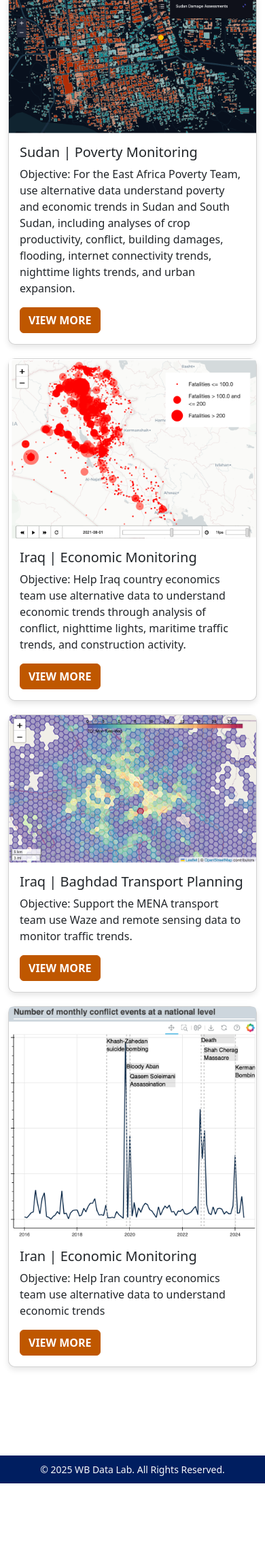
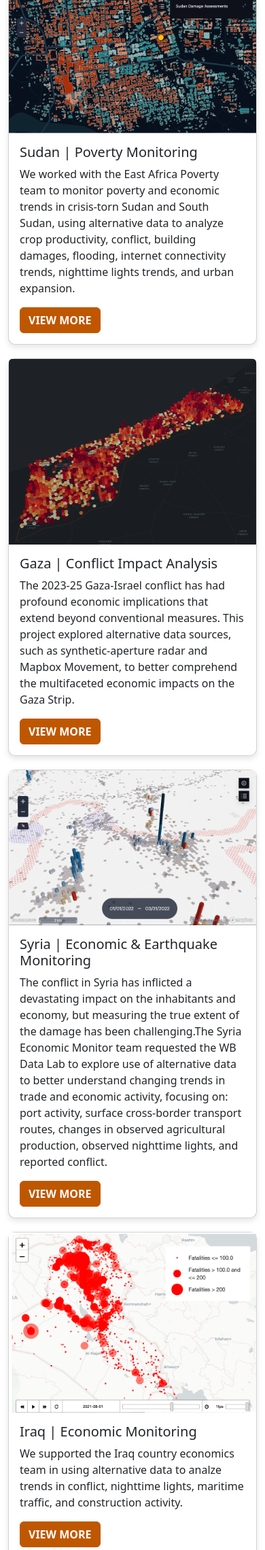
Before and after one commit to datapartnership/projects, a Flask app: page / in a window 390 px wide. Shown: the part 934-3214 px from the top of the page at 68% size. Before the commit the page ends 3116 px from the top, so only its background shows below. Run offline with Flask 3, Linux system fonts and the light colour scheme.

Commit message:
Updated Projects

```diff
--- a/static/styles.css
+++ b/static/styles.css
@@ -130,28 +130,42 @@ footer a:hover {
   margin-bottom: 50px; /* Adjust space as needed */
 }
 
-/* ✅ NEW: True Masonry Layout with Left-to-Right Ordering */
+/* ✅ True Masonry Grid */
 .masonry-grid {
-  display: flex;
-  flex-wrap: wrap;
-  gap: 20px; /* Space between items */
-  justify-content: flex-start; /* Ensures left-to-right order */
+  column-count: 3; /* 3 columns on large screens */
+  column-gap: 20px; /* Space between columns */
+  width: 100%;
 }
 
-/* ✅ Cards Adjust to Content & Stay in Order */
+/* ✅ Ensure Cards Fit in Columns */
 .masonry-item {
-  width: calc(33.333% - 20px); /* Three columns layout */
+  display: inline-block; /* Ensures cards align correctly */
+  width: 100%; /* Allows automatic width */
+  margin-bottom: 20px; /* Space between rows */
 }
 
-/* Cards in Masonry */
+/* ✅ Fix Card Styling */
 .masonry-item .card {
-  display: flex;
-  flex-direction: column;
+  display: inline-block;
   width: 100%;
-  break-inside: avoid; /* Prevents cards from breaking across rows */
+  break-inside: avoid; /* Prevents cards from breaking across columns */
   border-radius: 10px;
   box-shadow: 0 4px 8px rgba(0, 0, 0, 0.1);
 }
+
+/* ✅ Responsive Adjustments */
+@media (max-width: 992px) {
+  .masonry-grid {
+      column-count: 2; /* 2 columns on tablets */
+  }
+}
+
+@media (max-width: 768px) {
+  .masonry-grid {
+      column-count: 1; /* 1 column on mobile */
+  }
+}
+
 
 /* ✅ Responsive Adjustments */
 @media (max-width: 992px) {
--- a/uploads/projects.csv
+++ b/uploads/projects.csv
@@ -1,5 +1,21 @@
 project-title,description,web-book-link,image-link
-Sudan | Poverty Monitoring,"Objective: For the East Africa Poverty Team, use alternative data understand poverty and economic trends in Sudan and South Sudan, including analyses of crop productivity, conflict, building damages, flooding, internet connectivity trends, nighttime lights trends, and urban expansion.",https://worldbank.github.io/sudan-poverty-monitoring,static/images/sudan.png
-Iraq | Economic Monitoring,"Objective: Help Iraq country economics team use alternative data to understand economic trends through analysis of conflict, nighttime lights, maritime traffic trends, and construction activity. ",https://worldbank.github.io/iraq-economic-monitoring/,static/images/iraq.png
-Iraq | Baghdad Transport Planning,Objective: Support the MENA transport team use Waze and remote sensing data to monitor traffic trends. ,https://worldbank.github.io/iraq-baghdad-transport-planning/README.html,static/images/iraq-trans.png
-Iran | Economic Monitoring,Objective: Help Iran country economics team use alternative data to understand economic trends,https://worldbank.github.io/iran-economic-monitoring/,static/images/iran.png
+Sudan | Poverty Monitoring,"We worked with the East Africa Poverty team to monitor poverty and economic trends in crisis-torn Sudan and South Sudan, using alternative data to analyze crop productivity, conflict, building damages, flooding, internet connectivity trends, nighttime lights trends, and urban expansion.",https://worldbank.github.io/sudan-poverty-monitoring,static/images/sudan.png
+Gaza | Conflict Impact Analysis,"The 2023-25 Gaza-Israel conflict has had profound economic implications that extend beyond conventional measures. This project explored alternative data sources, such as synthetic-aperture radar and Mapbox Movement, to better comprehend the multifaceted economic impacts on the Gaza Strip.",https://datapartnership.org/gaza-israel-conflict-impact-analysis/README.html,static/images/gaza.png
+Syria | Economic & Earthquake Monitoring,"The conflict in Syria has inflicted a devastating impact on the inhabitants and economy, but measuring the true extent of the damage has been challenging.The Syria Economic Monitor team requested the WB Data Lab to explore use of alternative data to better understand changing trends in trade and economic activity, focusing on: port activity, surface cross-border transport routes, changes in observed agricultural production, observed nighttime lights, and reported conflict.",https://datapartnership.org/syria-economic-monitor/README.html,static/images/syr.png
+Iraq | Economic Monitoring,"We supported the Iraq country economics team in using alternative data to analze trends in conflict, nighttime lights, maritime traffic, and construction activity. ",https://worldbank.github.io/iraq-economic-monitoring/,static/images/iraq.png
+Iraq | Baghdad Transport Planning,"For the MENA transport team, we used Waze and remote sensing data to monitor traffic trends. ",https://worldbank.github.io/iraq-baghdad-transport-planning/README.html,static/images/iraq-trans.png
+Iran | Economic Monitoring,"Working with the Iran country economics team, we used alternative data to help monitor key economic trends. ",https://worldbank.github.io/iran-economic-monitoring/,static/images/iran.png
+Philippines | Understanding Impacts of Excess Heat in Filipino Cities,The project empowers urban Philippines Local Government Units to take preventative and real-time action to mitigate the impacts of heatwaves through provision of more timely and granular data products.,https://datapartnership.org/heatwaves-in-the-philippines/README.html,static/images/phil-heat.png
+Lebanon | Economic Monitoring,"Significant data constraints are a major concern for the Lebanon country economics team. The team used lternative data to support analysis of the Lebanon economic growth, conflict, demographics, and refugee dynamics.",https://datapartnership.org/lebanon-economic-monitor/README.html,static/images/leb.png
+Myanmar | Economic Monitoring,"Facing Covid, coups, and conflict, the Myanmar country economics team is challenged to fuifill its macroeconomic monitoring responsibilities.The Lab experimented with alternative data to understand changing trends in conflict, crop production, nighttime lights, and population movement.",https://datapartnership.org/myanmar-economic-monitor/README.html,static/images/myan.png
+Niger | Economic Monitoring,"The West Africa Prosperity Team requested support for using alternative data to better understand economic trends in Niger following a coup and civil unrest. We analyzed crop productivity trends, mapped conflict, monitored nighttime lights, and explored population movement trends.",https://datapartnership.org/niger-economic-monitoring/README.html,static/images/niger.png
+Red Sea | Monitoring the Red Sea Shipping Crisis,"The Red Sea shipping crisis is a global crisis that began in October 2023, when missile attacks on ships and tankers traversing the Red Sea caused hundreds of vessels to avoid the Suez Canal. We helped the MENA MTI team understand the impact of these attacks in shipping, trade, tourism, and emissions trends. ",https://datapartnership.org/red-sea-monitoring/README.html,static/images/red-sea.png
+Ethiopia | Economic Monitoring,"The East Africa Poverty Team requested support for using alternative data to better understand economic and poverty trends in Ethiopia. We ana;yzed urban air quality trends, crop production, and sentiment towards recent socio-poltical crises through crowd-sourced survey data and Google search trends.",https://worldbank.github.io/ethiopia-economic-monitoring/README.html,static/images/ethi.png
+ECA | Urban Pulse Index,"Understanding how populations use urban space is crucial for assessing economic activity, societal resilience, and infrastructure accessibility. We are exploring how human mobility and urban space usage change in response to climate shocks, using mobile device data.",https://worldbank.github.io/urban-resilience-after-climate-shocks/notebooks/mobility/data-quality-assessment.html,static/images/eca.png
+Turkiye | Earthquake Impact Analysis,"On February 6, 2023, a powerful 7.8 magnitude earthquake and series aftershocks wrought substantial damages across southeastern Turkiye and northwest Syria. The Turkiye Country Economist team requested advisory on data and analytical resources that may support measurement and monitoring of socio-economic impacts, including population displacement and business impacts.",https://datapartnership.org/turkiye-earthquake-impact/README.html,static/images/turk.png
+Morocco | Earthquake Impact Analysis,"In September 2023, a powerful 6.8 magnitude earthquake and a series of strong tremors and aftershocks wrought substantial damages in central Morocco. The Morocco Country Economist and Poverty Team requested advisory on data and analytical resources that may support measurement and monitoring of socio-economic impacts, including population displacement and business impacts.",https://datapartnership.org/morocco-earthquake-impact/README.html,static/images/mor-earth.png
+Python Package | Waze Data Analytics,We created a python package to make raw Waze mobility data receivied through the Development Data Partnership easier to use in traffic analytics. ,https://github.com/datapartnership/waze-data-analysis,static/images/waze.png
+Python Package | Nighttime Lights,We built a Python packages for transforming NASA Black Marble nightimelights data into maps and charts in a snap.,https://worldbank.github.io/blackmarblepy/README.html,static/images/ntl.png
+Python Package | ACLED,"Conflict analytics are one of our most highly requested anlytics. To expedite this work, we created a Python package for analyzing ACLED data. ",https://github.com/datapartnership/acled_conflict_analysis,static/images/acled.png
+India | Resilient Kerala,"Using  open data, we studied the impact of heatwaves and air quality in Kerala, specifically in Kochi (also known as Cochin) and Trivandrum for a Development Economics Data Group project. ",https://datapartnership.org/india-kerala-resilience/README.html,static/images/kerala.png
+Course | Using Alternative Data to Assess Immediate Economic Impacts of Crises Conflict and Natural Disasters,"This cutting-edge course is designed to equip students with the skills necessary to utilize alternative data sources for the immediate assessment of economic impacts caused by crises, such as conflicts and natural disasters.",https://reimagined-disco-g6q6ny1.pages.github.io/README.html,static/images/course.png
```
Also changed, not shown: static/images/acled.png (added), static/images/course.png (added), static/images/eca.png (added), static/images/ethi.png (added), static/images/gaza.png (added), static/images/kerala.png (added), static/images/leb.png (added), static/images/mor-earth.png (added), static/images/myan.png (added), static/images/niger.png (added), static/images/ntl.png (added), static/images/phil-heat.png (added), static/images/red-sea.png (added), static/images/syr.png (added), 3 other files.
